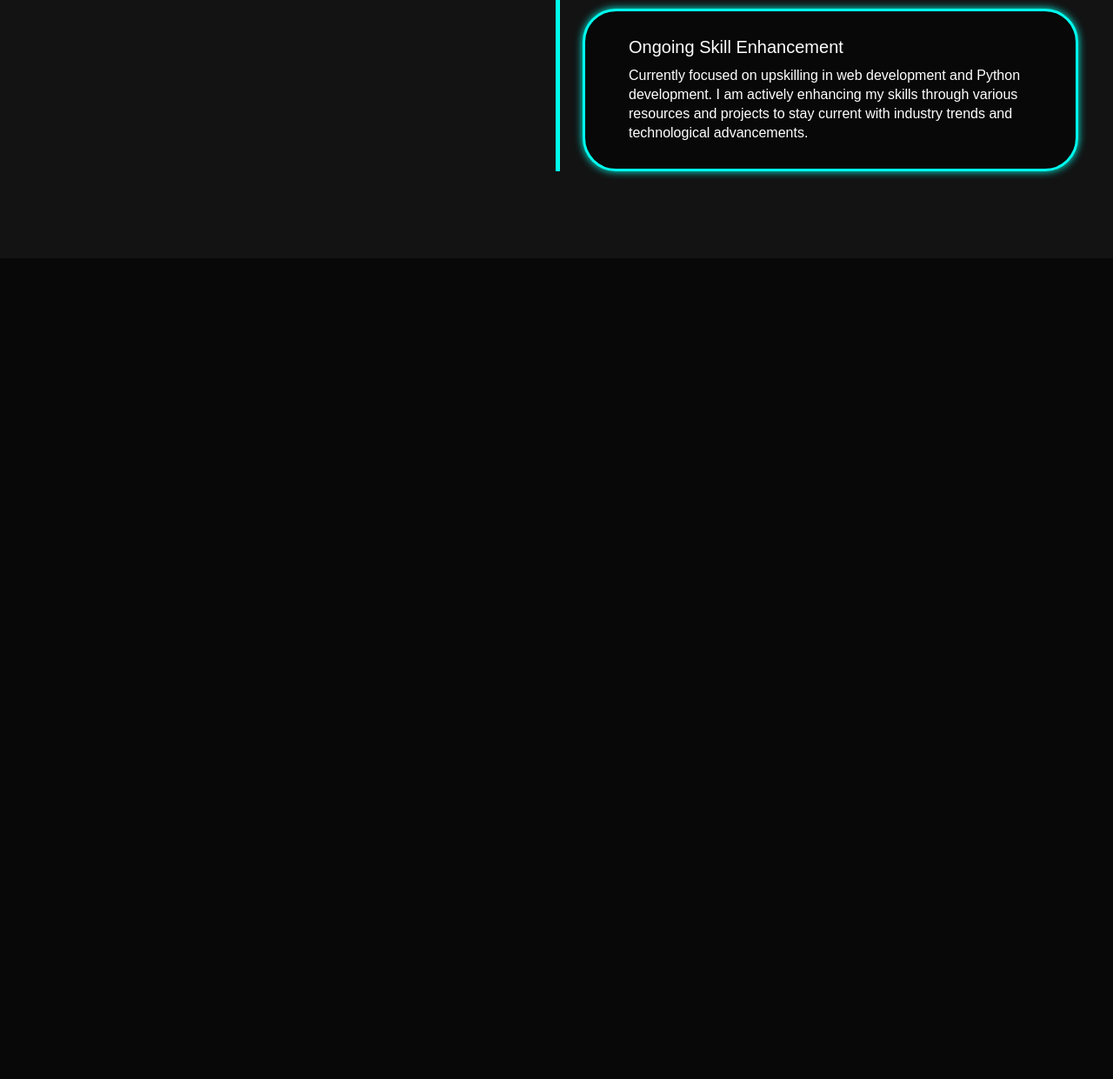
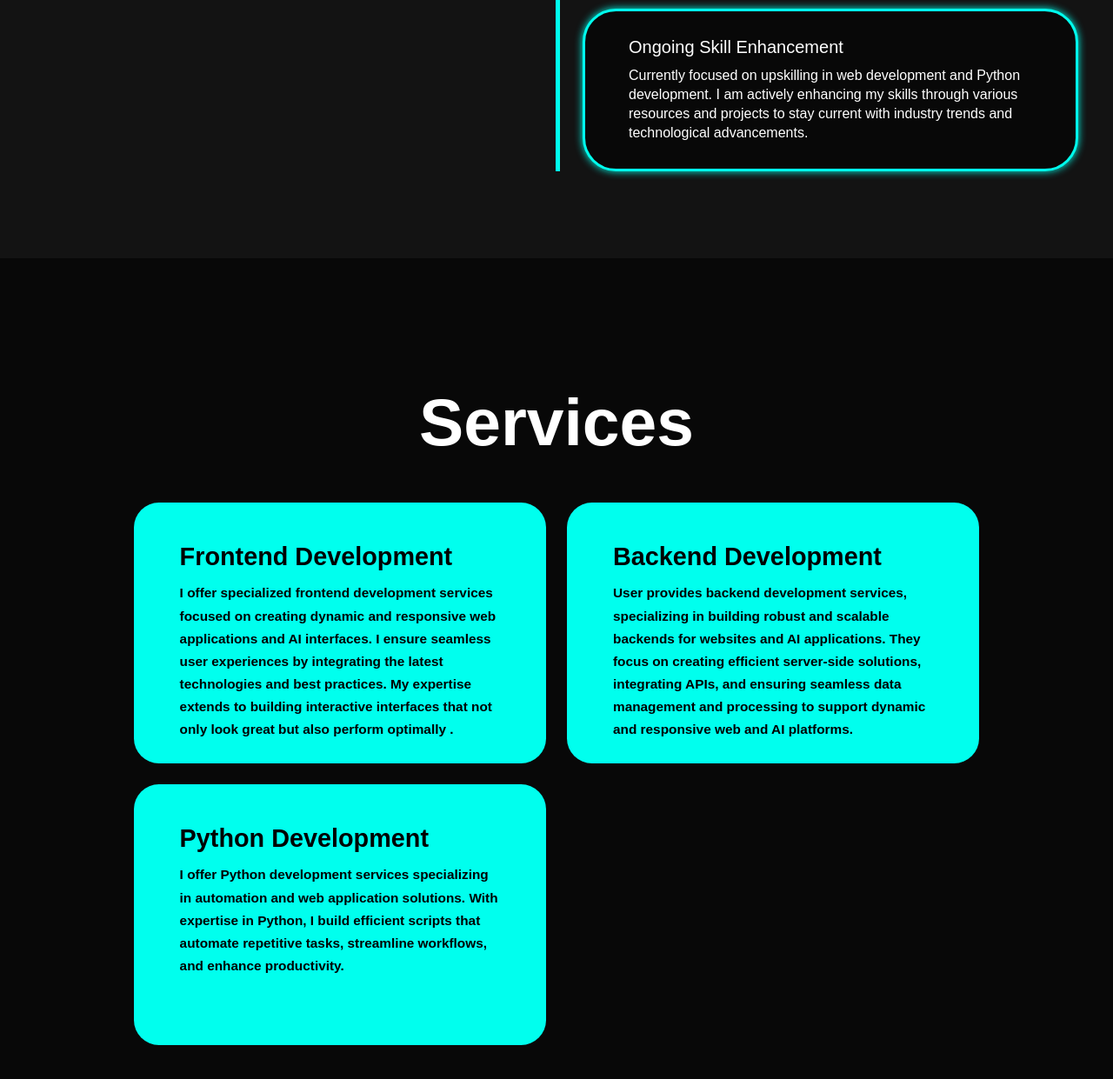
Before and after one commit to Tuhin874/portfolio-website, a plain HTML site: page index.html in a window 1280 px wide. Shown: the part 1998-3239 px from the top of the page at 87% size. Before the commit the page ends 2295 px from the top, so only its background shows below. Drawn offline with nearby package versions, Linux system fonts and the light colour scheme; a script that the page names is missing.

Commit message:
Day-3 Services page done

```diff
--- a/index.html
+++ b/index.html
@@ -57,8 +57,6 @@
       <h2 class="heading">Education</h2>
 
       <div class="timeline-items">
-
-
         <div class="timeline-item">
           <div class="timeline-bot"></div>
           <div class="timeline-date">2019</div>
@@ -67,15 +65,13 @@
 
             <p>
               Completed secondary education at Mc.William High School in 2019,
-                where I developed a strong academic foundation and honed my
-                skills in critical thinking, problem-solving, and teamwork. My
-                time at Mc.William High School was marked by active
-                participation in various academic and extracurricular
-                activities, preparing me for further studies and personal
-                growth.
+              where I developed a strong academic foundation and honed my skills
+              in critical thinking, problem-solving, and teamwork. My time at
+              Mc.William High School was marked by active participation in
+              various academic and extracurricular activities, preparing me for
+              further studies and personal growth.
             </p>
           </div>
-
         </div>
 
         <div class="timeline-item">
@@ -86,13 +82,12 @@
 
             <p>
               Pursued a Diploma in Electrical Engineering at Falakata
-                Polytechnic Institute from 2020 to 2023, where I gained
-                practical skills through projects like a gas leakage detector
-                and an RC car that can be controlled via voice commands and a
-                mobile phone, with advanced features such as obstacle avoidance.
+              Polytechnic Institute from 2020 to 2023, where I gained practical
+              skills through projects like a gas leakage detector and an RC car
+              that can be controlled via voice commands and a mobile phone, with
+              advanced features such as obstacle avoidance.
             </p>
           </div>
-
         </div>
 
         <div class="timeline-item">
@@ -104,11 +99,10 @@
             <p>
               Completed an apprenticeship at Kaynes Technology Private Limited
               from August 2023 to February 2024, where I gained hands-on
-                experience in soldering, testing, origin and quality control,
-                and effective teamwork in an electronics company.
+              experience in soldering, testing, origin and quality control, and
+              effective teamwork in an electronics company.
             </p>
           </div>
-
         </div>
 
         <div class="timeline-item">
@@ -124,7 +118,52 @@
               technological advancements.
             </p>
           </div>
+        </div>
+      </div>
+    </section>
 
+    <section class="services" id="services">
+      <h2 class="heading">Services</h2>
+
+      <div class="services-container">
+        <div class="service-box">
+          <div class="service-info">
+            <h4>Frontend Development</h4>
+            <p>
+              I offer specialized frontend development services focused on
+              creating dynamic and responsive web applications and AI
+              interfaces. I ensure seamless user experiences by integrating the
+              latest technologies and best practices. My expertise extends to
+              building interactive interfaces that not only look great but also
+              perform optimally .
+            </p>
+          </div>
+        </div>
+
+        <div class="service-box">
+          <div class="service-info">
+            <h4>Backend Development</h4>
+            <p>
+              User provides backend development services, specializing in
+              building robust and scalable backends for websites and AI
+              applications. They focus on creating efficient server-side
+              solutions, integrating APIs, and ensuring seamless data management
+              and processing to support dynamic and responsive web and AI
+              platforms.
+            </p>
+          </div>
+        </div>
+
+        <div class="service-box">
+          <div class="service-info">
+            <h4>Python Development</h4>
+            <p>
+              I offer Python development services specializing in automation and
+              web application solutions. With expertise in Python, I build
+              efficient scripts that automate repetitive tasks, streamline
+              workflows, and enhance productivity.
+            </p>
+          </div>
         </div>
       </div>
     </section>
--- a/style.css
+++ b/style.css
@@ -97,6 +97,7 @@ section {
 .home {
     display: flex;
     align-items: center;
+    /* justify-content: center; */
     justify-content: space-evenly;
     gap: 15rem;
 }
@@ -443,3 +444,67 @@ span {
     background-color: var(--bg-color);
     width: 50px;
 }
+
+
+.services {
+    background: var(--bg-color);
+    color: black;
+}
+
+
+.services h2 {
+    margin-bottom: 5rem;
+    color: white;
+}
+
+
+.services-container {
+    display: grid;
+    grid-template-columns: repeat(2,1fr);
+    align-items: center;
+    gap: 2.5rem;
+}
+
+
+.service-box {
+    background-color: var(--main-color);
+    height: 300px;
+    border-radius: 3rem;
+    border: 5px solid transparent;
+    cursor: pointer;
+    transition: 0.4s ease-in-out;
+}
+
+.service-box:hover {
+    background: white;
+    color: black;
+    border: 5px solid var(--main-color);
+    transform: scale(1.03);
+}
+
+
+.service-box .service-info {
+    display: flex;
+    flex-direction: column;
+    text-align: left;
+    max-height: 200px;
+    justify-content: left;
+    align-items: baseline;
+    padding: 3rem 5rem;
+}
+
+
+.service-info h4 {
+    font-size: 3rem;
+    font-weight: 800;
+    line-height: 2;
+}
+
+
+.service-info p {
+    font-size: 1.6rem;
+    font-weight: 600;
+    max-height: 100px;
+    line-height: 1.7;
+    margin: auto;
+}
```
Lines whose indentation alone changed are shown as unchanged.
